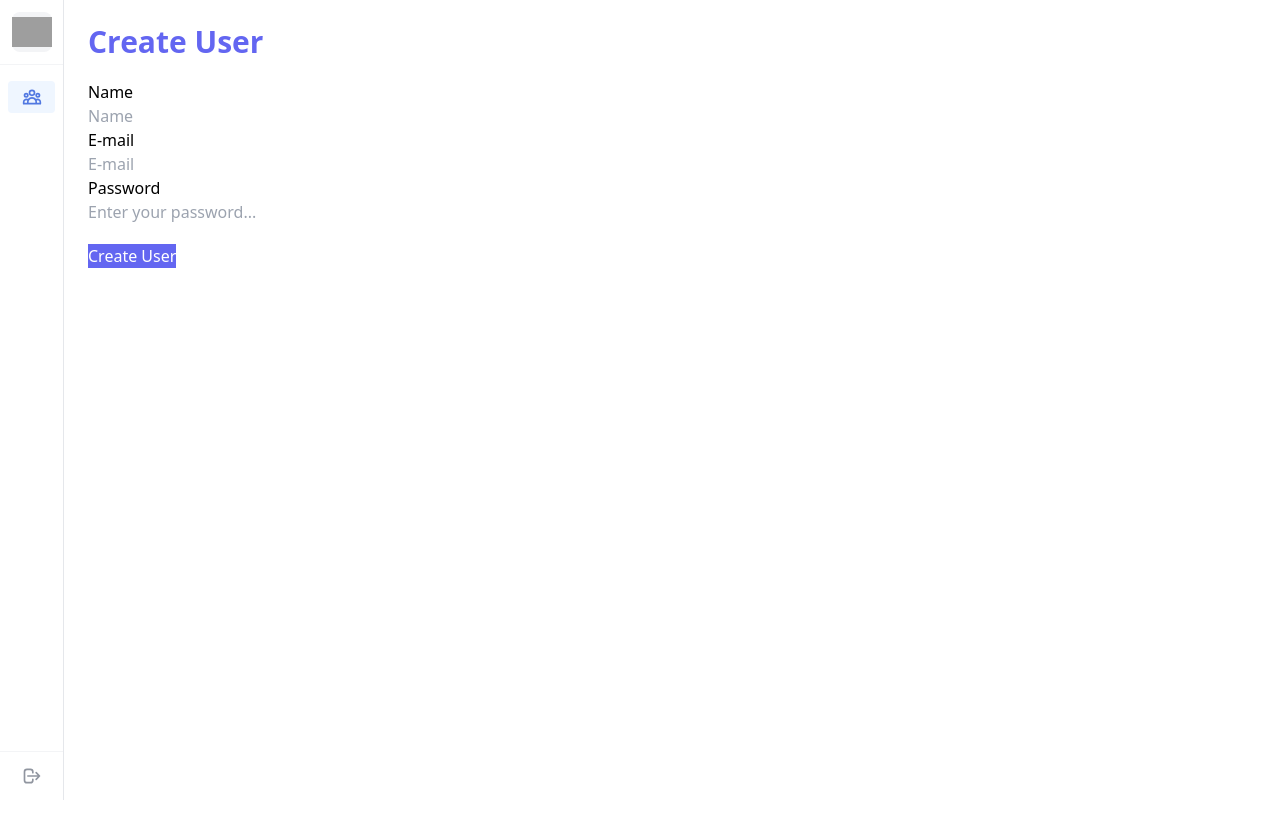
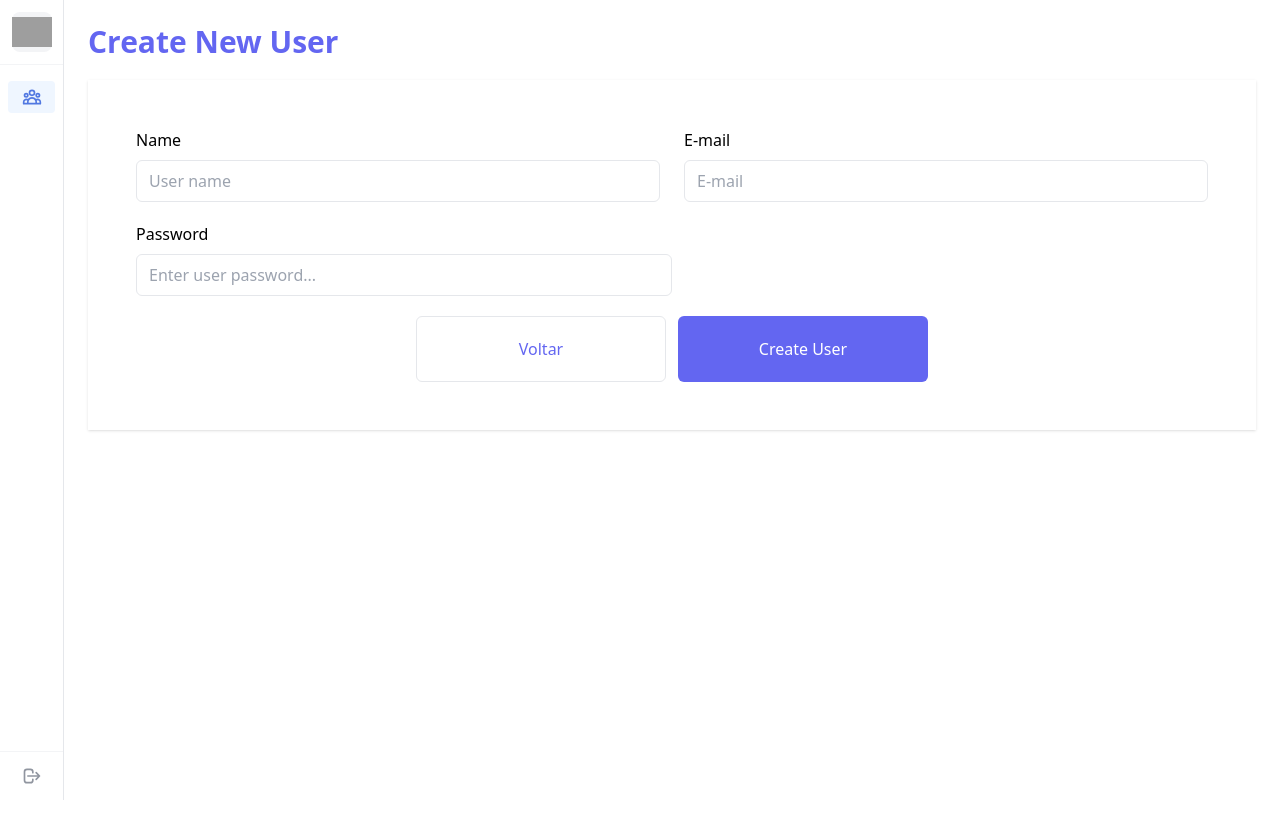
Before and after one commit to OyakSaile/desafio-irsp-react, a React (Vite) app: page /users/create in a window 1280 px wide. Shown: the top 838 px of the page. Before the commit the page ends 800 px from the top, so only its background shows below. Built offline with nearby package versions, Linux system fonts and the light colour scheme; no server answers; grey boxes are pictures that could not be loaded.

Commit message:
feature: create user

```diff
--- /dev/null
+++ b/src/pages/DashboardPage/pages/Users/CreateUser/adapters/usersToApi.ts
@@ -0,0 +1,18 @@
+export interface UserMapped {
+  name: string
+  email: string
+  password: string
+}
+
+export interface UsersToApi {
+  name: string
+  email: string
+  password: string
+}
+export const usersToApi = (data: UserMapped): UsersToApi => {
+  return {
+    email: data.email,
+    name: data.name,
+    password: data.password,
+  }
+}
--- a/src/pages/DashboardPage/pages/Users/CreateUser/index.tsx
+++ b/src/pages/DashboardPage/pages/Users/CreateUser/index.tsx
@@ -2,6 +2,10 @@ import { useState, useCallback } from 'react'
 import { DashboardContent } from '@/styles/layout/DashboardContent'
 import { api } from '@/services/api'
 import { useNavigate } from 'react-router-dom'
+import { usersToApi } from './adapters/usersToApi'
+import { InputText } from '@/components/Form/InputText'
+import { LIST_USERS } from '@/routes/pathts'
+import { Button } from '@/components/Button'
 
 export const CreateUser = () => {
   const navigate = useNavigate()
@@ -27,33 +31,41 @@ export const CreateUser = () => {
     async (event: React.FormEvent<HTMLFormElement>) => {
       event.preventDefault()
       try {
-        await api.post(`/users/`, formData)
+        const userMapped = usersToApi(formData)
 
-        navigate('/users/list')
+        await api.post(`/users/`, userMapped)
+
+        navigate(LIST_USERS)
       } catch (error) {}
     },
     // eslint-disable-next-line react-hooks/exhaustive-deps
     [formData],
   )
 
+  const handleGoBack = useCallback(() => {
+    navigate(LIST_USERS)
+  }, [navigate])
+
   return (
-    <DashboardContent title="Create User">
-      <div>
-        <form onSubmit={handleCreateUser}>
-          <div className="flex flex-col">
-            <label htmlFor="name">Name</label>
-            <input
+    <DashboardContent title="Create New User">
+      <div className=" shadow bg-white ">
+        <form
+          className=" flex flex-col justify-center h-full  p-12"
+          onSubmit={handleCreateUser}
+        >
+          <div className=" grid grid-cols-2 gap-6">
+            <InputText
+              label="Name"
               type="text"
               name="name"
-              placeholder="Name"
+              placeholder="User name"
               required
               value={formData.name}
               onChange={handleInputChange}
             />
-          </div>
-          <div className="flex flex-col">
-            <label htmlFor="email">E-mail</label>
-            <input
+
+            <InputText
+              label="E-mail"
               type="email"
               name="email"
               placeholder="E-mail"
@@ -62,21 +74,33 @@ export const CreateUser = () => {
               onChange={handleInputChange}
             />
           </div>
-          <div className="flex flex-col">
-            <label htmlFor="password">Password</label>
-            <input
+          <div className="my-5 grid grid-cols-2">
+            <InputText
+              label="Password"
               type="password"
               name="password"
-              placeholder="Enter your password..."
+              placeholder="Enter user password..."
               required
               value={formData.password}
               onChange={handleInputChange}
             />
           </div>
-
-          <button className="bg-indigo-500 mt-5 text-white" type="submit">
-            Create User
-          </button>
+          <div className="mx-auto flex gap-3">
+            <Button
+              onClick={handleGoBack}
+              className="border  py-5 w-[250px]  rounded-md text-indigo-500 hover:bg-indigo-50 transition-all"
+              type="submit"
+            >
+              Voltar
+            </Button>
+            <Button
+              disabled={!formData.name || !formData.email || !formData.password}
+              className="bg-indigo-500 py-5 w-[250px] mx-auto rounded-md text-white"
+              type="submit"
+            >
+              Create User
+            </Button>
+          </div>
         </form>
       </div>
     </DashboardContent>
--- a/src/routes/dashboardRoutes.tsx
+++ b/src/routes/dashboardRoutes.tsx
@@ -10,15 +10,15 @@ export const router = createBrowserRouter([
     element: <DashboardPage />,
     children: [
       {
-        path: 'users/list',
+        path: '/users',
         element: <ListAllUsers />,
       },
       {
-        path: 'users/create',
+        path: '/users/create',
         element: <CreateUser />,
       },
       {
-        path: 'users/edit/:id',
+        path: '/users/edit/:id',
         element: <EditUser />,
       },
     ],
--- /dev/null
+++ b/src/routes/pathts.ts
@@ -0,0 +1,3 @@
+export const CREATE_USER = '/users/create-user'
+export const LIST_USERS = '/users'
+export const FIND_USER = '/users/:id'
--- a/src/styles/layout/DashboardContent/index.tsx
+++ b/src/styles/layout/DashboardContent/index.tsx
@@ -7,9 +7,9 @@ export const DashboardContent: React.FC<DashboardContextProps> = ({
   title,
 }) => {
   return (
-    <div className="p-6 flex-1">
+    <div className="p-6 flex-1 ">
       <h2 className="text-3xl font-bold text-indigo-500">{title}</h2>
-      <div className="py-5">{children}</div>
+      <div className="py-5 min-h-screen">{children}</div>
     </div>
   )
 }
```
